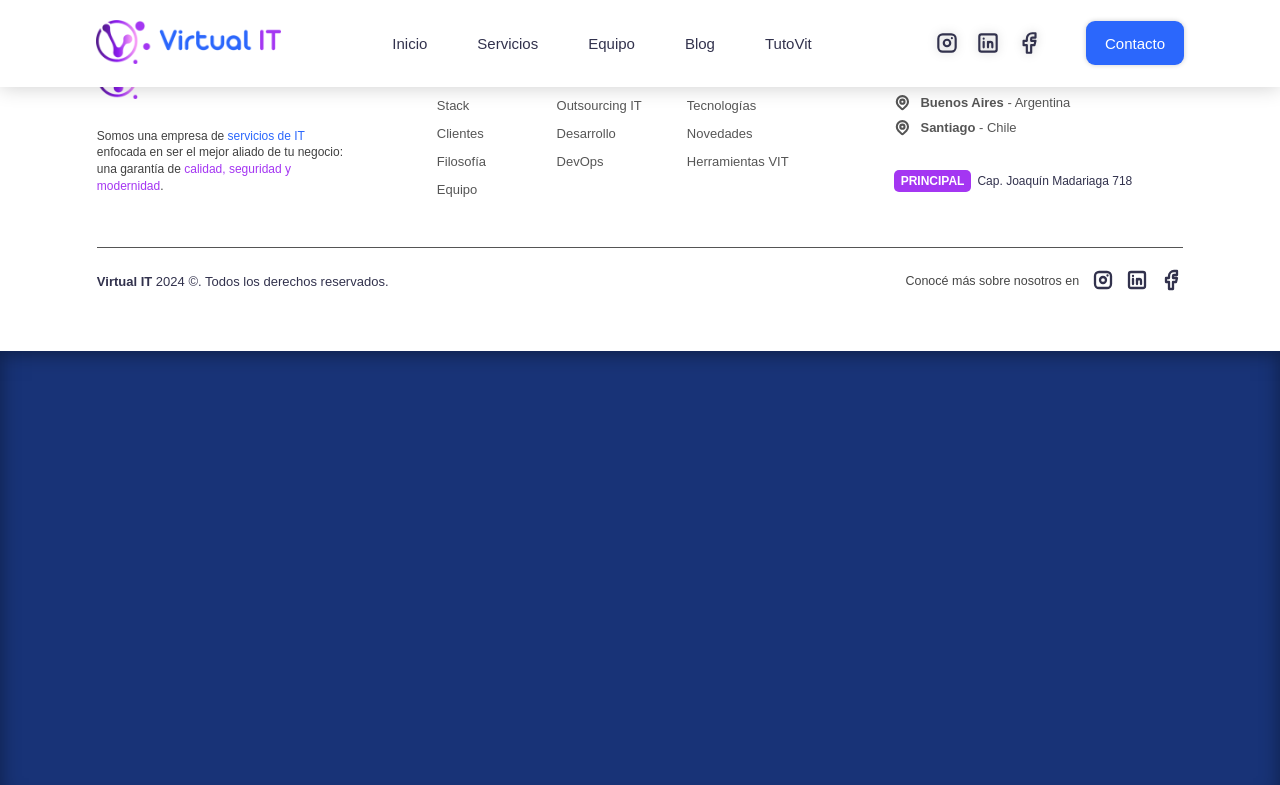
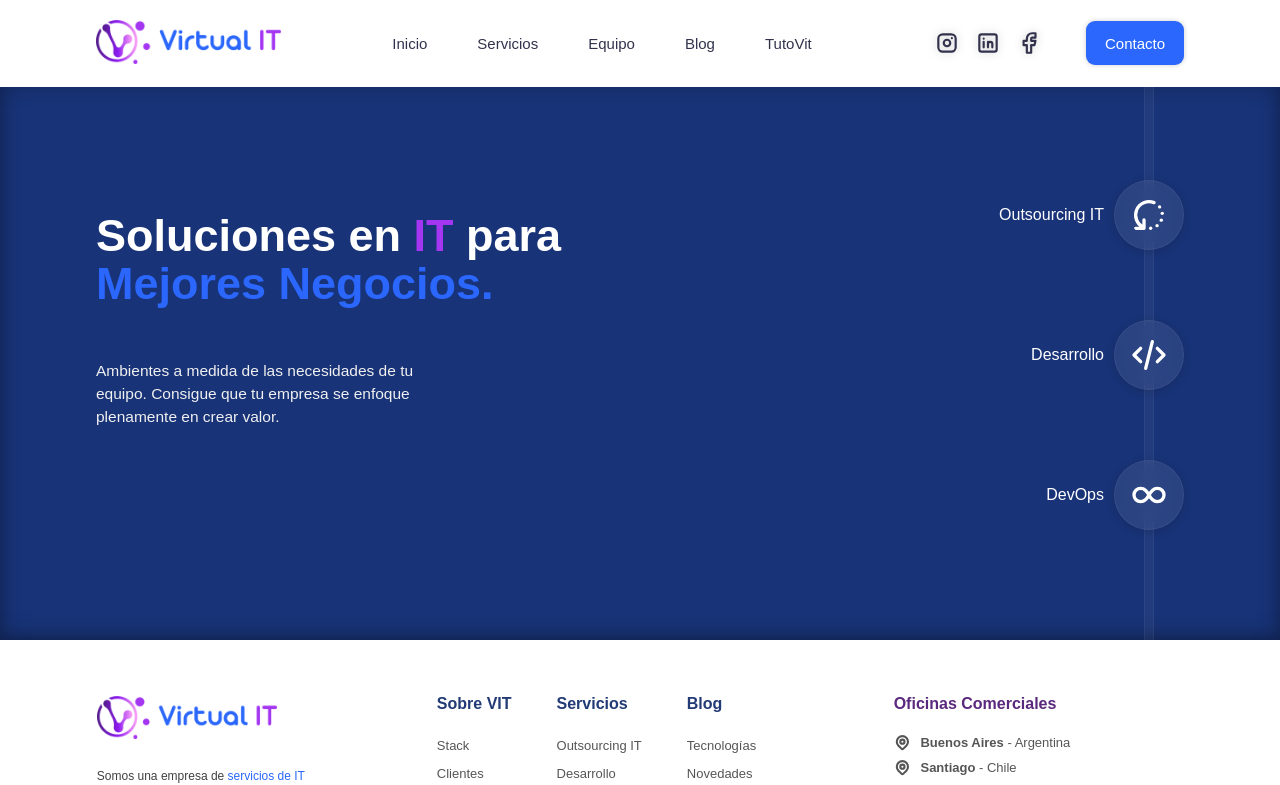
Before and after one commit to ivanbonomi13/vit-site, a React (Vite) app: page /servicios in a window 1280 px wide. Shown: the top 785 px of the page. Built offline with nearby package versions, Linux system fonts and the light colour scheme; a web font is replaced by a local one.

Commit message:
create services hero and apply some styles

```diff
--- /dev/null
+++ b/public/styles/components/services.css
@@ -0,0 +1,108 @@
+.services {
+    position: relative;
+    overflow: hidden;
+}
+
+.services-container {
+    position: relative;
+    text-align: left;
+
+    color: #fff;
+    height: 100vh;
+    max-height: calc(1280px * 0.5);
+
+    display: flex;
+    align-items: center;
+    justify-content: start;
+}
+
+.services-main-quote {
+    font-size: 45px;
+    margin-bottom: 50px;
+    line-height: 1.08;
+}
+
+.services-main-quote strong:first-of-type {
+    color: var(--main-purple);
+}
+
+.services-main-quote strong:last-of-type {
+    color: var(--main-blue);
+}
+
+.services-secondary-quote{
+    line-height: 1.5;
+    font-size: 15.5px;
+    color: rgb(240, 240, 240);
+    display: block;
+    text-wrap: wrap;
+    max-width: 340px;
+}
+
+.services-bg {
+    position: absolute;
+    width: 100%;
+    min-height: 100%;
+    z-index: 0;
+    display: flex;
+    align-items: center;
+    justify-content: end;
+}
+
+.services-bg::before {
+    content: '';
+    position: absolute;
+
+    top: 0;
+    right: 35px;
+
+    height: 100%;
+    width: 8px;
+
+    transform: translateX(-35px);
+
+    background-color: rgba(255, 255, 255, 0.038);
+    border: 1px solid rgba(255, 255, 255, 0.05);
+    transform: translateX(50%);
+    z-index: -18;
+}
+
+.services-bg-box {
+    position: absolute;
+    display: flex;
+    align-items: center;
+    justify-content: center;
+    right: 0;
+    top: 50%
+}
+
+.services-bg-box:first-of-type {
+    transform: translateY(-140px);
+}
+
+.services-bg-box:nth-of-type(2) {
+    transform: translateY(0);
+}
+
+.services-bg-box:last-of-type {
+    transform: translateY(140px);
+}
+
+.services-bg-icon {
+    margin-left: 10px;
+    position: relative;
+    width: 70px;
+    stroke-width: 2;
+    stroke: #fff;
+    border-radius: 50%;
+    border: 1px solid rgba(255, 255, 255, 0.06);
+    padding: 14px;
+    background-color: rgba(255, 255, 255, 0.08);
+    backdrop-filter: blur(10px);
+    box-shadow: 0 2px 10px #00000026;
+    transition: scale .2s ease, background-color .2s ease;
+}
+
+.services-box-text {
+    font-weight: 500;
+}
--- a/src/App.jsx
+++ b/src/App.jsx
@@ -13,6 +13,7 @@ import { BrowserRouter as Router, Routes, Route } from 'react-router-dom'
 import { Header } from './components/site/Header'
 import { Footer } from './components/site/Footer'
 import { LandingPage } from './components/pages/home/LandingPage'
+import { Services } from './components/pages/services/Services'
 
 export const App = () => {
     return (
@@ -20,9 +21,7 @@ export const App = () => {
             <Header />
             <Routes>
                 <Route path="/" element={<LandingPage />} />
-                {/* <Route path="/data" element={<></>} />
-                <Route path="/about" element={<></>} />
-                <Route path="/contact" element={<></>} /> */}
+                <Route path="/servicios" element={<Services/>} />
             </Routes>
             <Footer />
         </Router>
--- a/src/components/Icons.jsx
+++ b/src/components/Icons.jsx
@@ -583,6 +583,39 @@ const icons = [
         ]
     },
     {
+        'section': 'services',
+        'list': [
+            {
+                'name': 'outsourcing',
+                'icon':
+                    <>
+                        <path d="M15 4.55a8 8 0 0 0 -6 14.9m0 -4.45v5h-5" />
+                        <path d="M18.37 7.16l0 .01" />
+                        <path d="M13 19.94l0 .01" />
+                        <path d="M16.84 18.37l0 .01" />
+                        <path d="M19.37 15.1l0 .01" />
+                        <path d="M19.94 11l0 .01" />
+                    </>
+            },
+            {
+                'name': 'development',
+                'icon':
+                    <>
+                        <path d="M7 8l-4 4l4 4" />
+                        <path d="M17 8l4 4l-4 4" />
+                        <path d="M14 4l-4 16" />
+                    </>
+            },
+            {
+                'name': 'devops',
+                'icon':
+                    <>
+                        <path d="M9.828 9.172a4 4 0 1 0 0 5.656a10 10 0 0 0 2.172 -2.828a10 10 0 0 1 2.172 -2.828a4 4 0 1 1 0 5.656a10 10 0 0 1 -2.172 -2.828a10 10 0 0 0 -2.172 -2.828" />
+                    </>
+            }
+        ]
+    },
+    {
         'section': 'footer',
         'list': [
             {
--- /dev/null
+++ b/src/components/pages/services/Services.jsx
@@ -0,0 +1,23 @@
+import '../../../../public/styles/components/services.css'
+
+import { Section } from '../../Section'
+import { ServicesBackground } from './ServicesBackground'
+
+export const Services = () => {
+    return (
+        <main className='services section'>
+            <div className='services__container services-container section-container'>
+                <ServicesBackground />
+                <div className='services__container__content services-content'>
+                    <h1 className='services__container__content__quote services-main-quote'>
+                        Soluciones en <strong>IT</strong> para<br />
+                        <strong>Mejores Negocios.</strong>
+                    </h1>
+                    <span className='services__container__content__quote services-secondary-quote'>
+                        Ambientes a medida de las necesidades de tu equipo. Consigue que tu empresa se enfoque plenamente en crear valor.
+                    </span>
+                </div>
+            </div>
+        </main>
+    )
+}
--- /dev/null
+++ b/src/components/pages/services/ServicesBackground.jsx
@@ -0,0 +1,39 @@
+import { Icon } from '../../Icon';
+import { getIcons } from '../../Icons';
+
+const services = [
+    {
+        'name': 'Outsourcing IT',
+        'path': '#outsourcing',
+        'icon': getIcons('services', undefined, 'outsourcing')
+    },
+    {
+        'name': 'Desarrollo',
+        'path': '#development',
+        'icon': getIcons('services', undefined, 'development')
+    },
+    {
+        'name': 'DevOps',
+        'path': '#devops',
+        'icon': getIcons('services', undefined, 'devops')
+    }
+];
+
+export const ServicesBackground = () => {
+    return (
+        <div className='services__container__bg services-bg'>
+            {
+                services.map((service, index) =>
+                    <a href={service.path} key={index} className='services__container__bg__box services-bg-box'>
+                        <span className='services__container__bg__box__text services-box-text'>
+                            {service.name}
+                        </span>
+                        <Icon className={'services__container__bg__box__icon services-bg-icon'}>
+                            {service.icon}
+                        </Icon>
+                    </a>
+                )
+            }
+        </div>
+    )
+}
```
